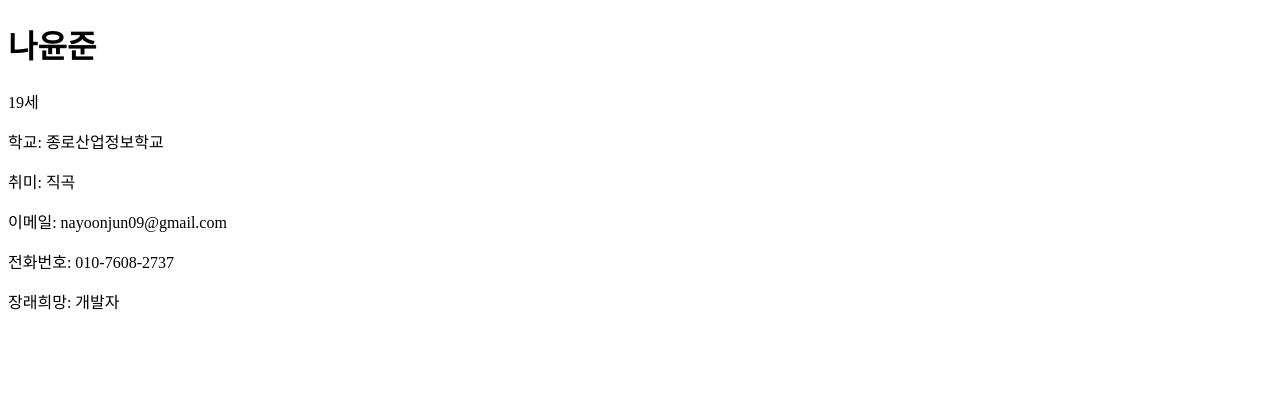
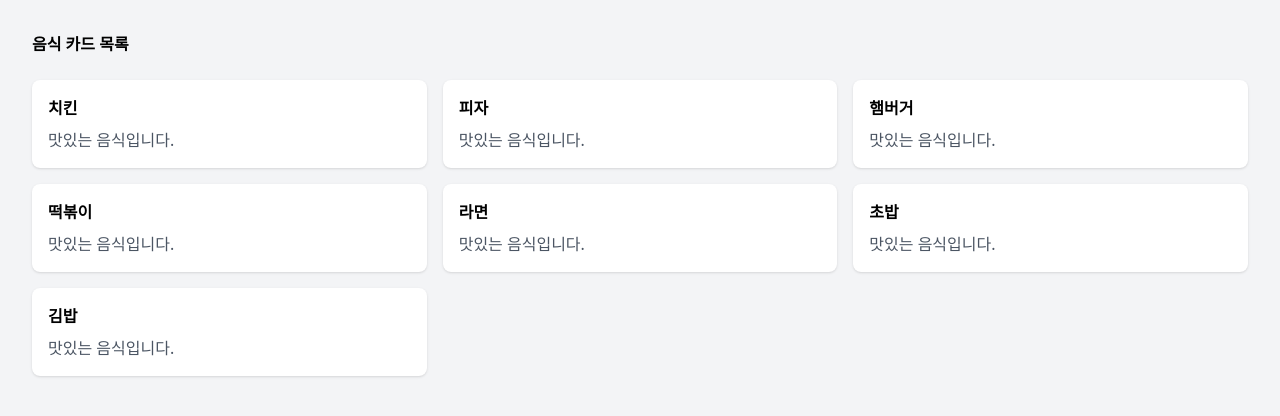
Before and after one commit to vilinetgottaworld/hello_flask, a Flask app: page / in a window 1280 px wide. Shown: the top 416 px of the page. Run offline with Flask 3, Linux system fonts and the light colour scheme; some libraries are stand-ins or nearby versions.

Commit message:
feat: 리스트와 for문으로 화면 자동 생성!
!
:

```diff
--- a/app.py
+++ b/app.py
@@ -4,17 +4,8 @@ app = Flask(__name__)
 
 @app.route('/')
 def home():
-    my_profile= {
-        "name": "나윤준",
-        "age": 19,
-        "school": "종로산업정보학교",
-        "hobby": "직곡",
-        "email": "nayoonjun09@gmail.com",
-        "phone": "010-7608-2737",
-        "dream": "개발자"
-    }
-
-    return render_template('index.html', data=my_profile)
+    foods = ["치킨", "피자", "햄버거", "떡볶이", "라면", "초밥", "김밥"]
+    return render_template('index.html', data=foods)
 
 if __name__ == '__main__':
     app.run(debug=True)
--- a/templates/index.html
+++ b/templates/index.html
@@ -1,15 +1,19 @@
 <!DOCTYPE html>
 <html>
-    <head>
-        <title>내 프로필</title>
-    </head>
-    <body>
-        <h1>{{ data.name }}</h1>
-        <p>{{ data.age }}세</p>
-        <p>학교: {{ data.school }}</p>
-        <p>취미: {{ data.hobby }}</p>
-        <p>이메일: {{ data.email }}</p>
-        <p>전화번호: {{ data.phone }}</p>
-        <p>장래희망: {{ data.dream }}</p>
-    </body>
+<head>
+    <title>음식 카드</title>
+    <script src="https://cdn.tailwindcss.com"></script>
+</head>
+<body class="p-8 bg-gray-100">
+    <h1 class="text-2x1 font-bold mb-6">음식 카드 목록</h1>
+
+    <div class="grid grid-cols-1 md:grid-cols-3 gap-4">
+        {% for food in data %}
+            <div class="bg-white rounded-lg shadow p-4">
+                <h2 class="text-x1 font-bold mb-2">{{ food }} </h2>
+                <p class="text-gray-600">맛있는 음식입니다.</p>
+            </div>
+        {% endfor %}
+    </div>
+</body>
 </html>
```
Also changed, not shown: README.md (added), 1 other file.
